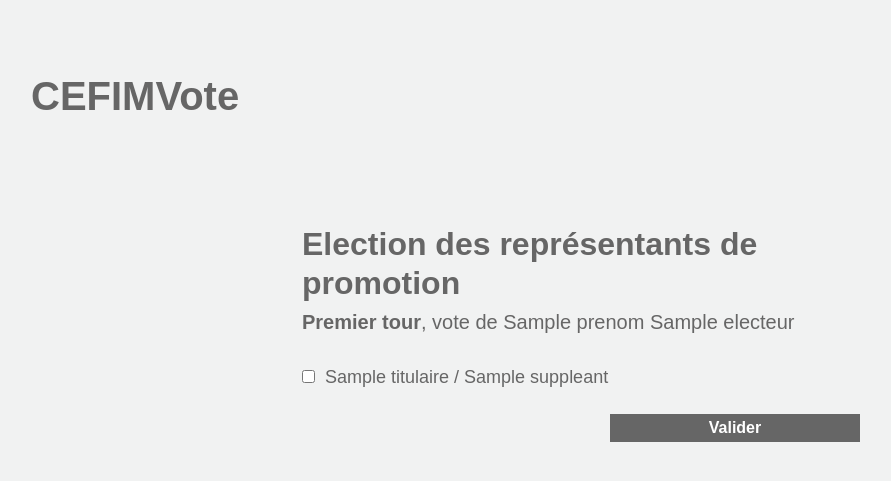
After one commit to Hawke008/CEFIMVote, a Symfony app: template templates/votes/vote.html.twig in a window 1280 px wide. The commit adds this page. Shown: the top 481 px of the page, without its empty margins (59-950 px from the left). Run offline with Twig, Linux system fonts and the light colour scheme; the template is opened without the code that fills it: most values are stand-ins (such as "Sample title", 1, 10 or a date in 2020); some libraries are stand-ins or nearby versions.

Commit message:
electeurs votes premier tour

```diff
--- a/src/Entity/Candidats.php
+++ b/src/Entity/Candidats.php
@@ -102,4 +102,9 @@ class Candidats
 
         return $this;
     }
+
+    public function __toString()
+    {
+        return $this->id;
+    }
 }
--- a/src/Entity/Votes.php
+++ b/src/Entity/Votes.php
@@ -19,7 +19,7 @@ class Votes
     #[ORM\ManyToOne(targetEntity: Electeurs::class, inversedBy: 'votes')]
     private $electeur;
 
-    #[ORM\ManyToOne(targetEntity: candidats::class, inversedBy: 'votes')]
+    #[ORM\ManyToOne(targetEntity: Candidats::class, inversedBy: 'votes')]
     private $candidat;
 
     public function getId(): ?int
--- a/templates/_header.html.twig
+++ b/templates/_header.html.twig
@@ -52,10 +52,11 @@
 		</div>
 	</div>
 	{% endif %}
-
-	{# <div class="mt-5" style="margin-top:300px">
+{# {% elseif 'electeur' in url %}
+	<div class="mt-5" style="margin-top:300px">
 				<div class='text-center'>
 					<h1>CEFIMVote</h1>
 				</div>
-			</div> #}
+			</div>
+			{% endif %} #}
 </header>
--- /dev/null
+++ b/templates/votes/vote.html.twig
@@ -0,0 +1,101 @@
+{% extends 'base.html.twig' %}
+
+{% block title %}Tour 1 | Vote Electeur{% endblock %}
+
+{% block body %}
+
+<style>
+
+.register {
+   background-color: var(--dark-grey);
+   color:white;
+   font-weight:700;
+   width:250px;
+   border:1px solid var(--dark-grey);
+   margin-top:15px;
+}
+
+.highlight-text{
+	font-weight:700
+}
+
+.form-container{
+    margin-top:3%;
+}
+.liste-candidat-container{
+    margin-top: 8px;
+    margin-bottom:8px;
+}
+
+.candidats-selection{
+margin-left:10px;
+font-size:18px;
+}
+
+.form{
+    margin-top:30px;
+}
+
+</style>
+    <div class="d-flex justify-content-center">
+<div class="w-50 form-container  ">
+    <h2 class="my-2 ms-0 highlight-text ">Election des représentants de promotion</h2>
+    <h5><strong>Premier tour</strong>, vote de {{electeur.prenom}} {{electeur.nom}}</h5>
+    <form class="form">
+    {% for candidat in candidats%}
+        <div class="liste-candidat-container">
+            <input type="checkbox" class="selection-candidat" value={{candidat.id}}><span class= "candidats-selection">{{candidat.titulaire}} / {{candidat.suppleant}}</span></input>
+        </div>
+    {% endfor %}
+    </form>
+    <div class='d-flex justify-content-end'>
+        <a href={{path('app_resultat_votes')}}><button type="submit" class="register">Valider</button></a>
+    </div>
+
+    </div>
+       </div>
+
+
+
+<script>
+
+const submitVote=document.querySelector(".register")
+
+const url = window.location.toString()
+
+submitVote.addEventListener('click', function(){
+
+    let resultatSelection=0;
+    const selectionCandidat=document.querySelectorAll(".selection-candidat")
+
+        for (let i = 0; i < selectionCandidat.length; i++) {
+        if (selectionCandidat[i].checked) {
+           resultatSelection = selectionCandidat[i].value
+        }
+    }
+    const request = new XMLHttpRequest();
+    request.open('POST', url, true)
+    request.setRequestHeader('Content-type', 'application/x-www-form-urlencoded')
+    request.addEventListener('onreadystatechange', () => {
+        if (request.readyState === XMLHttpRequest.DONE) {
+            if (request.status === 200) {
+                const response = JSON.parse(request.response);
+                console.log("ca marche");
+            } else {
+                console.error('ca marche pas !');
+            }
+        }
+    })
+    vote= JSON.stringify(resultatSelection);
+    request.send("voteUn=" + encodeURIComponent(vote)+"candidats=" +encodeUruCa)
+    console.log(resultatSelection)
+
+})
+
+
+
+
+
+</script>
+
+{% endblock %}
```
Also changed, not shown: src/Controller/ElecteurController.php (+8 -10 lines), src/Controller/SessionController.php (+10 -4 lines), src/Controller/VotesController.php (+43 -5 lines), templates/electeur/vote.html.twig (deleted, +0 -34 lines), templates/votes/index.html.twig (deleted, +0 -20 lines), templates/votes/resultat.html.twig (added, +59 -0 lines).
